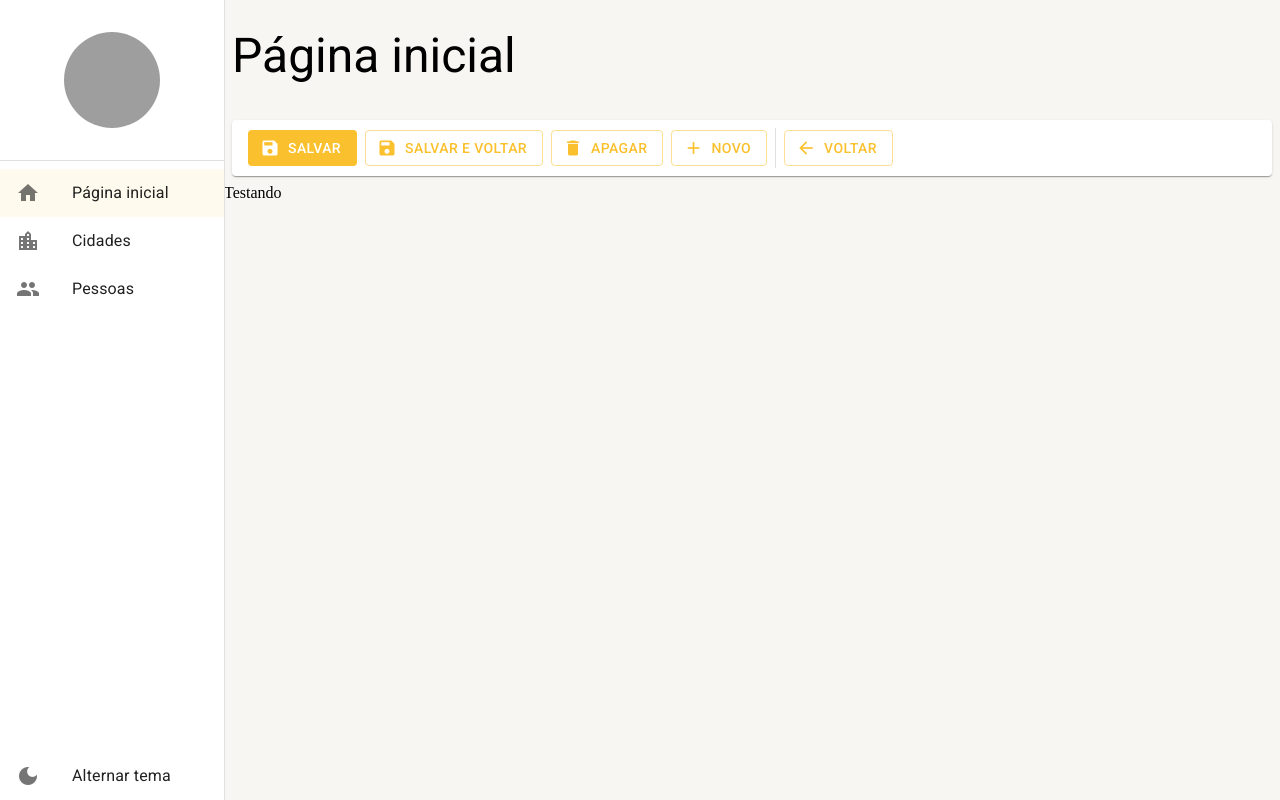
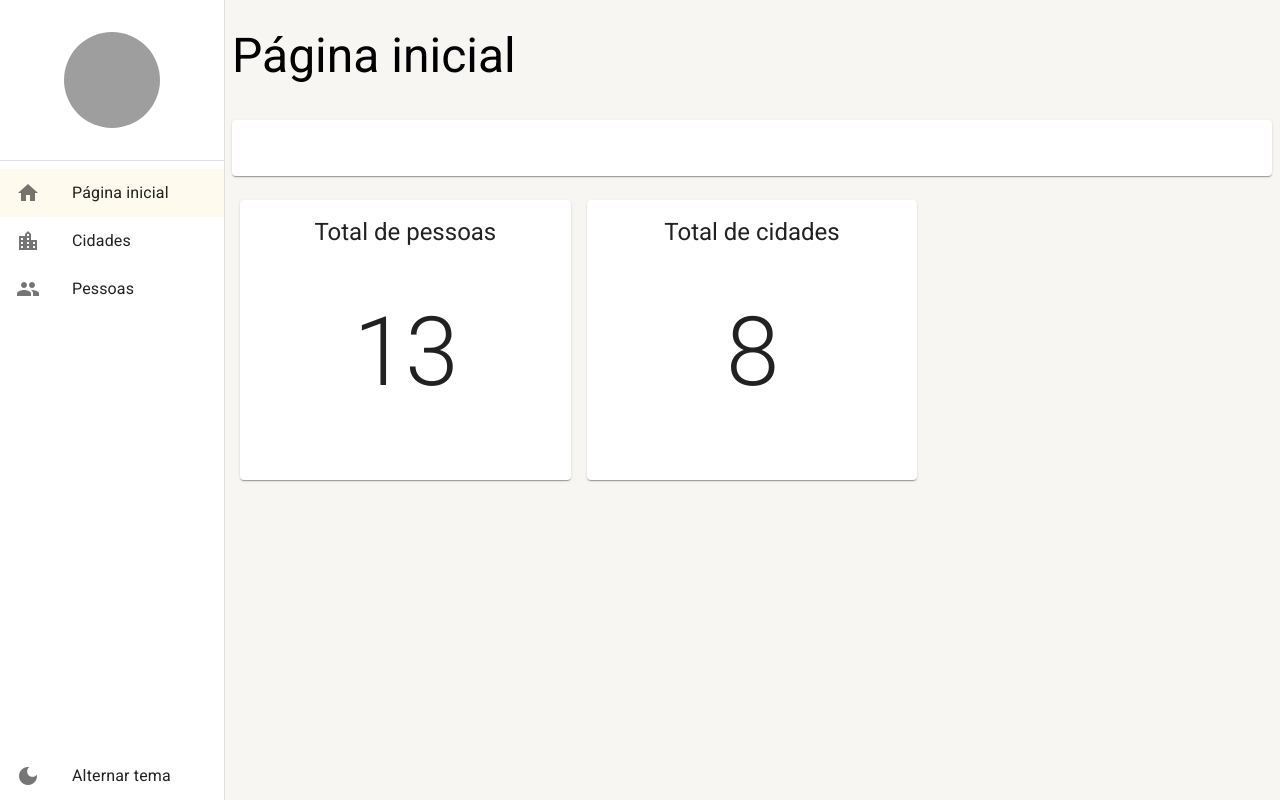
Before and after one commit to ViniGhiraldi/react-mui-typescript, a React (Create React App) app: page /pagina-inicial in a window 1280 px wide. Built offline with nearby package versions, Linux system fonts and the light colour scheme; data requests are answered from the project's data file; grey boxes are pictures that could not be loaded.

Commit message:
feat: finished dashboard

```diff
--- a/mock/database.json
+++ b/mock/database.json
@@ -103,6 +103,17 @@
     {
       "nome": "Boituva",
       "id": 6
+    },
+    {
+      "nome": "Sorocaba",
+      "id": 7
+    },
+    {
+      "nome": "Jundiaí",
+      "id": 8
     }
-  ]
+  ],
+  "auth": {
+    "accessToken": "aaaaaaaaa.bbbbbbbbb.ccccccccc"
+  }
 }
--- a/src/pages/dashboard/Dashboard.tsx
+++ b/src/pages/dashboard/Dashboard.tsx
@@ -1,17 +1,94 @@
-import { FerramentasDeDetalhe } from "../../shared/components";
+import { useEffect, useState } from "react";
+import { Box, Card, CardContent, CircularProgress, Grid, Typography } from "@mui/material";
+
+import { PessoasService } from "../../shared/services/api/pessoas/PessoasService";
+import { CidadesService } from "../../shared/services/api/cidades/CidadesService";
+import { FerramentasDaListagem } from "../../shared/components";
 import { LayoutBaseDePagina } from "../../shared/layouts";
 
 export const Dashboard = () => {
-    return(
-        <LayoutBaseDePagina
-          titulo='Página inicial'
-          barraDeFerramentas={(
-            <FerramentasDeDetalhe
-              mostrarBotaoSalvarEVoltar
-            />
-          )}
-        >
-            Testando
-        </LayoutBaseDePagina>
+  const [isLoadingPessoas, setIsLoadingPessoas] = useState(false);
+  const [isLoadingCidades, setIsLoadingCidades] = useState(false);
+  const [pessoasTotalCount, setPessoasTotalCount] = useState(0);
+  const [cidadesTotalCount, setCidadesTotalCount] = useState(0);
+
+  useEffect(()=>{
+    setIsLoadingPessoas(true);
+    setIsLoadingCidades(true);
+
+    PessoasService.getAll().then((result)=>{
+      setIsLoadingPessoas(false);
+      if(result instanceof Error){
+        alert(result.message);
+      }else{
+        setPessoasTotalCount(result.totalCount);
+      }
+    });
+    CidadesService.getAll().then((result) => {
+      setIsLoadingCidades(false);
+      if(result instanceof Error){
+        alert(result.message);
+      }else{
+        setCidadesTotalCount(result.totalCount);
+      }
+    })
+  }, [])
+
+    return (
+      <LayoutBaseDePagina
+        titulo="Página inicial"
+        barraDeFerramentas={<FerramentasDaListagem mostrarBotaoNovo={false} />}
+      >
+        <Box width="100%" display="flex">
+          <Grid container margin={2}>
+            <Grid item container spacing={2}>
+              <Grid item xs={12} md={6} lg={4} xl={3}>
+                <Card>
+                  <CardContent>
+                    <Typography variant="h5" align="center">
+                      Total de pessoas
+                    </Typography>
+
+                    <Box padding={6} display="flex" justifyContent="center" alignItems="center" >
+                      {!isLoadingPessoas && (
+                        <Typography variant="h1">
+                          {pessoasTotalCount}
+                        </Typography>
+                      )}
+                      {isLoadingPessoas && (
+                        <Typography variant='h1'>
+                          <CircularProgress size={70} />
+                        </Typography>
+                      )}
+                    </Box>
+                  </CardContent>
+                </Card>
+              </Grid>
+              <Grid item xs={12} md={6} lg={4} xl={3}>
+                <Card>
+                  <CardContent>
+                    <Typography variant="h5" align="center">
+                      Total de cidades
+                    </Typography>
+
+                    <Box padding={6} display="flex" justifyContent="center" alignItems="center" >
+                      {!isLoadingCidades && (
+                        <Typography variant="h1">
+                          {cidadesTotalCount}
+                          </Typography>
+                      )}
+                      {isLoadingCidades && (
+                        <Typography variant='h1'>
+                          <CircularProgress size={70} />
+                        </Typography>
+                      )}
+                    </Box>
+                  </CardContent>
+                </Card>
+              </Grid>
+            </Grid>
+          </Grid>
+        </Box>
+      </LayoutBaseDePagina>
     );
 };
```
Also changed, not shown: src/shared/services/api/auth/AuthService.ts (added, +24 -0 lines).
